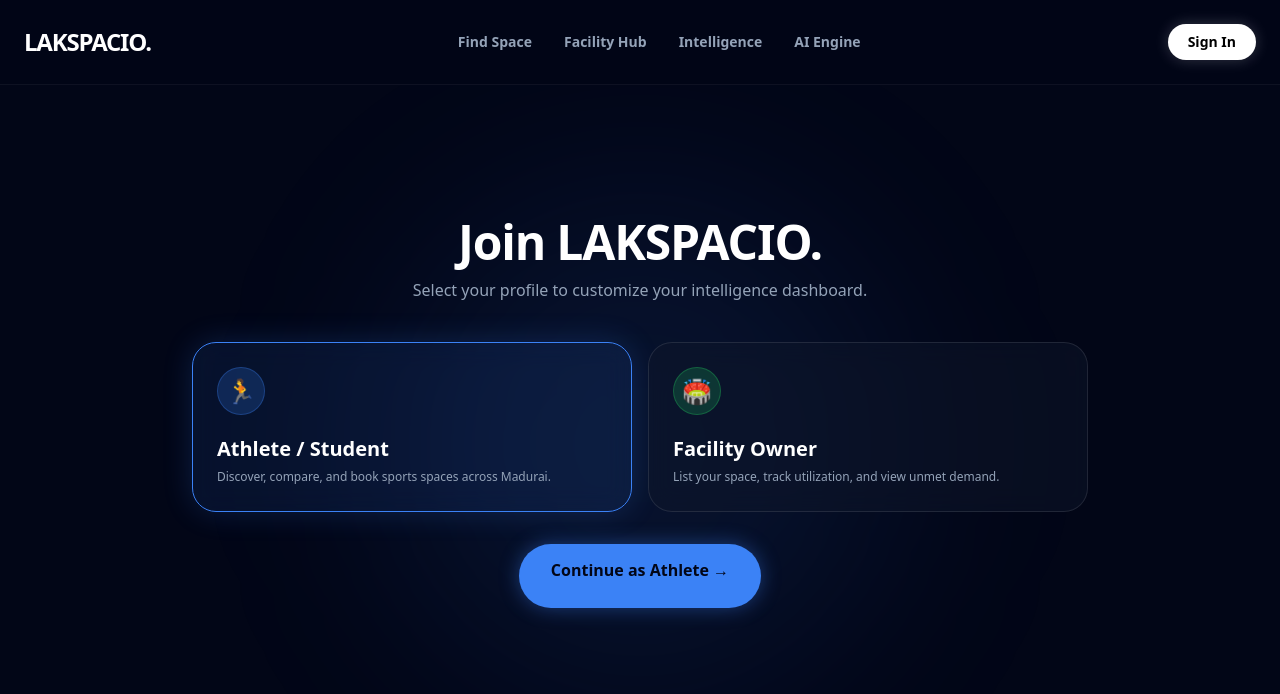
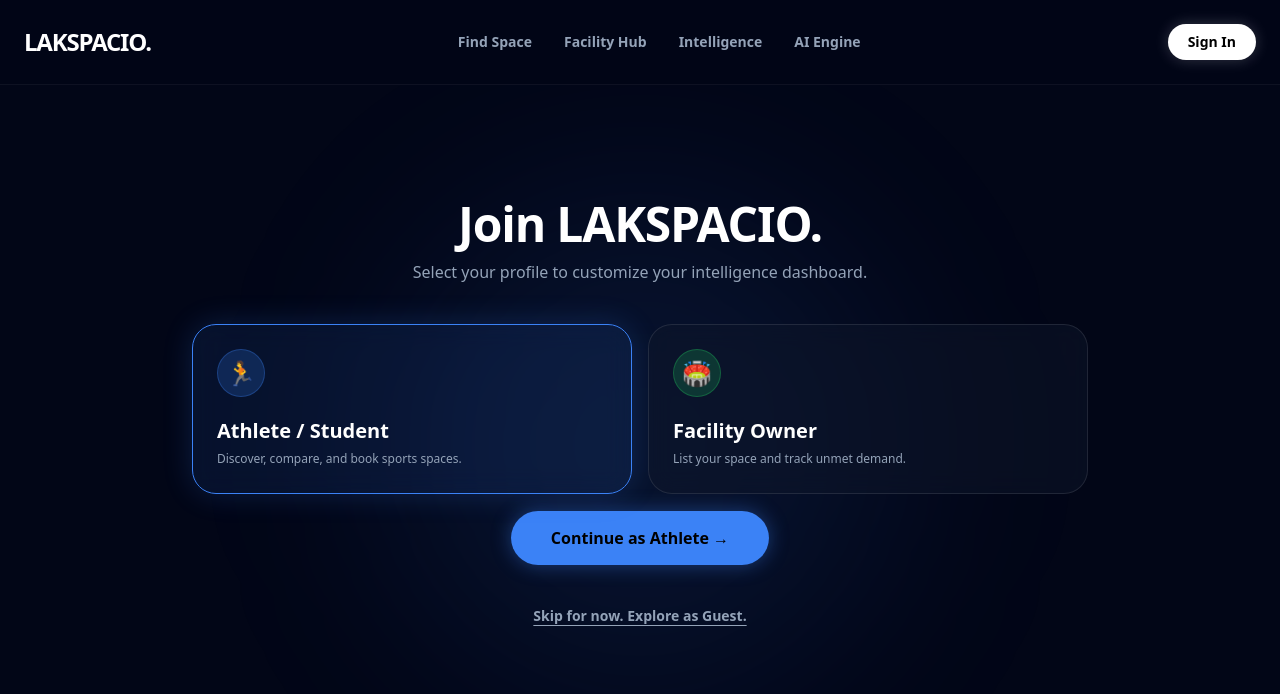
Before and after one commit to dheenadhayalan071-debug/lakspacio, a Next.js app: page /register in a window 1280 px wide. Both pictures are taken after a click on the button 412 px from the left and 427 px from the top of the page. Shown: the top 694 px of the page. Built offline with nearby package versions, Linux system fonts and the light colour scheme.

Commit message:
Implement guest bypass and refine role selection text
Added guest bypass functionality and updated text for role selection.

```diff
--- a/src/app/register/page.tsx
+++ b/src/app/register/page.tsx
@@ -1,14 +1,20 @@
 "use client";
 import { useState } from "react";
 import Link from "next/link";
+import { useRouter } from "next/navigation";
 
 export default function RoleSelection() {
   const [selectedRole, setSelectedRole] = useState<string | null>(null);
+  const router = useRouter();
+
+  const handleGuestBypass = () => {
+    // Save the guest token to the device and reroute to the homepage
+    localStorage.setItem("lakspacio_auth", "guest");
+    router.push("/");
+  };
 
   return (
     <div className="min-h-[calc(100vh-80px)] flex flex-col items-center justify-center p-5 relative overflow-hidden">
-
-      {/* Ambient Glow */}
       <div className="absolute top-1/2 left-1/2 -translate-x-1/2 -translate-y-1/2 w-[300px] md:w-[500px] h-[300px] md:h-[500px] bg-brand-blue/10 blur-[100px] rounded-full pointer-events-none"></div>
 
       <div className="relative z-10 w-full max-w-4xl pb-16">
@@ -19,62 +25,47 @@ export default function RoleSelection() {
           <p className="text-slate-400 text-sm md:text-base">Select your profile to customize your intelligence dashboard.</p>
         </div>
 
-        {/* The Bento Grid for Role Selection */}
         <div className="grid grid-cols-1 md:grid-cols-2 gap-4 mb-8">
-
-          {/* Demand: Athlete / Student */}
           <button
             onClick={() => setSelectedRole('demand')}
-            className={`flex flex-col items-start p-6 rounded-3xl border text-left transition-all backdrop-blur-md ${
-              selectedRole === 'demand'
-                ? 'bg-brand-blue/10 border-brand-blue shadow-[0_0_30px_rgba(59,130,246,0.2)]'
-                : 'bg-brand-surface/50 border-white/10 hover:bg-white/5'
-            }`}
+            className={`flex flex-col items-start p-6 rounded-3xl border text-left transition-all backdrop-blur-md ${selectedRole === 'demand' ? 'bg-brand-blue/10 border-brand-blue shadow-[0_0_30px_rgba(59,130,246,0.2)]' : 'bg-brand-surface/50 border-white/10 hover:bg-white/5'}`}
           >
             <div className="w-12 h-12 rounded-full bg-brand-blue/20 flex items-center justify-center mb-5 border border-brand-blue/30">
               <span className="text-2xl">🏃</span>
             </div>
             <h2 className="text-xl font-bold text-white mb-1">Athlete / Student</h2>
-            <p className="text-xs text-slate-400 leading-relaxed">Discover, compare, and book sports spaces across Madurai.</p>
+            <p className="text-xs text-slate-400 leading-relaxed">Discover, compare, and book sports spaces.</p>
           </button>
 
-          {/* Supply: Facility / Land Owner */}
           <button
             onClick={() => setSelectedRole('supply')}
-            className={`flex flex-col items-start p-6 rounded-3xl border text-left transition-all backdrop-blur-md ${
-              selectedRole === 'supply'
-                ? 'bg-brand-neon/10 border-brand-neon shadow-[0_0_30px_rgba(34,197,94,0.2)]'
-                : 'bg-brand-surface/50 border-white/10 hover:bg-white/5'
-            }`}
+            className={`flex flex-col items-start p-6 rounded-3xl border text-left transition-all backdrop-blur-md ${selectedRole === 'supply' ? 'bg-brand-neon/10 border-brand-neon shadow-[0_0_30px_rgba(34,197,94,0.2)]' : 'bg-brand-surface/50 border-white/10 hover:bg-white/5'}`}
           >
             <div className="w-12 h-12 rounded-full bg-brand-neon/20 flex items-center justify-center mb-5 border border-brand-neon/30">
               <span className="text-2xl">🏟️</span>
             </div>
             <h2 className="text-xl font-bold text-white mb-1">Facility Owner</h2>
-            <p className="text-xs text-slate-400 leading-relaxed">List your space, track utilization, and view unmet demand.</p>
+            <p className="text-xs text-slate-400 leading-relaxed">List your space and track unmet demand.</p>
           </button>
         </div>
 
-        {/* Dynamic Action Area */}
-        <div className="flex justify-center h-16">
+        <div className="flex flex-col items-center gap-6 mt-4">
+          <div className="h-14">
             {selectedRole ? (
-            <Link
-              href={selectedRole === 'demand' ? '/register/athlete' : '/register/facility'}
-              className={`px-8 py-3.5 rounded-full font-bold text-brand-black transition-all text-sm md:text-base ${
-                selectedRole === 'demand'
-                  ? 'bg-brand-blue hover:bg-blue-400 shadow-[0_0_20px_rgba(59,130,246,0.4)]'
-                  : 'bg-brand-neon hover:bg-green-400 shadow-[0_0_20px_rgba(34,197,94,0.4)]'
-              }`}
-            >
+              <Link href={selectedRole === 'demand' ? '/register/athlete' : '/register/facility'} className={`px-10 py-4 rounded-full font-bold text-black transition-all ${selectedRole === 'demand' ? 'bg-brand-blue shadow-[0_0_20px_rgba(59,130,246,0.4)]' : 'bg-brand-neon shadow-[0_0_20px_rgba(34,197,94,0.4)]'}`}>
                 Continue as {selectedRole === 'demand' ? 'Athlete' : 'Owner'} →
               </Link>
             ) : (
-            <div className="px-8 py-3.5 rounded-full font-bold text-slate-500 bg-white/5 border border-white/5 cursor-not-allowed text-sm md:text-base">
+              <div className="px-10 py-4 rounded-full font-bold text-slate-500 bg-white/5 border border-white/5 cursor-not-allowed">
                 Select a profile to continue
               </div>
             )}
           </div>
 
+          <button onClick={handleGuestBypass} className="text-sm font-semibold text-slate-400 hover:text-white underline underline-offset-4 transition-colors">
+            Skip for now. Explore as Guest.
+          </button>
+        </div>
       </div>
     </div>
   );
```
Lines whose indentation alone changed are shown as unchanged.
